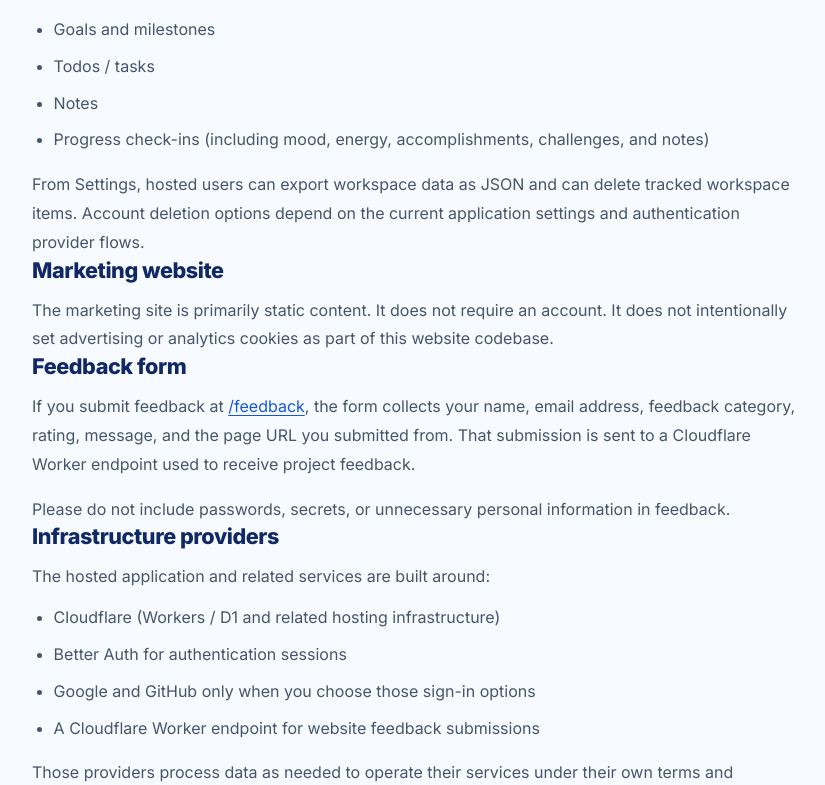
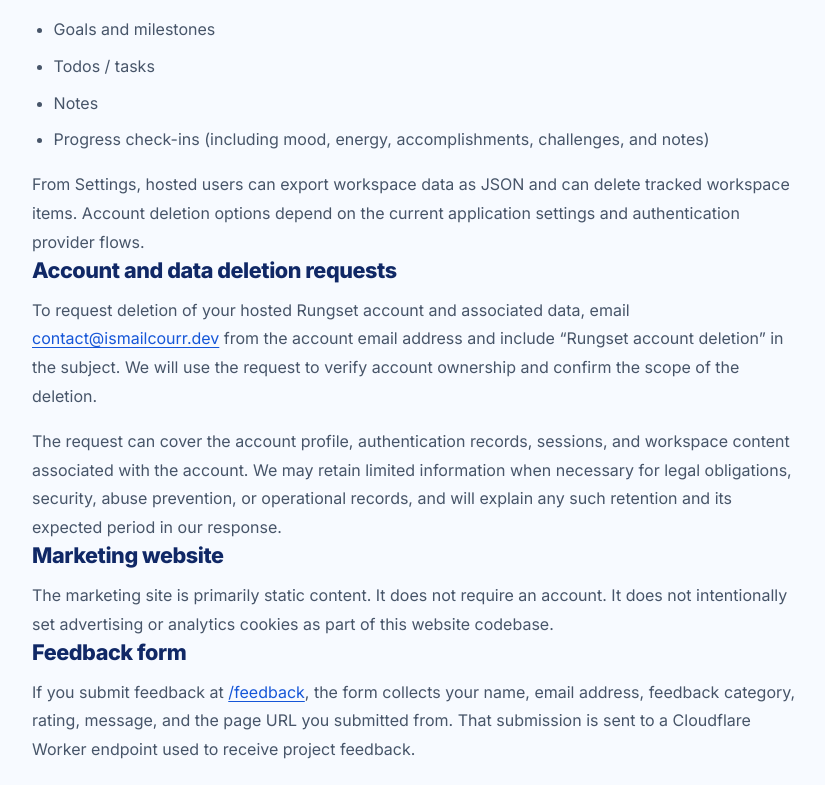
Before and after one commit to Ismailco/GoalGenius-website, a Next.js app: page /privacy in a window 1280 px wide. Shown: the part 943-1728 px from the top of the page, without its empty margins (224-1049 px from the left). Built offline with nearby package versions, Linux system fonts and the light colour scheme.

Commit message:
docs: add account deletion instructions

```diff
--- a/app/privacy/page.tsx
+++ b/app/privacy/page.tsx
@@ -28,7 +28,7 @@
 	},
 };
 
-const lastUpdated = 'September 4, 2026';
+const lastUpdated = 'September 29, 2026';
 
 export default function PrivacyPage() {
 	return (
@@ -100,6 +100,24 @@
 							From Settings, hosted users can export workspace data as JSON and can delete tracked
 							workspace items. Account deletion options depend on the current application settings and
 							authentication provider flows.
+						</p>
+					</section>
+
+					<section>
+						<h2>Account and data deletion requests</h2>
+						<p>
+							To request deletion of your hosted Rungset account and associated data, email{' '}
+							<a href={`mailto:${CONTACT_EMAIL}`} className="text-[#1556d8] hover:underline">
+								{CONTACT_EMAIL}
+							</a>{' '}
+							from the account email address and include “Rungset account deletion” in the subject. We will
+							use the request to verify account ownership and confirm the scope of the deletion.
+						</p>
+						<p className="mt-4">
+							The request can cover the account profile, authentication records, sessions, and workspace
+							content associated with the account. We may retain limited information when necessary for legal
+							obligations, security, abuse prevention, or operational records, and will explain any such
+							retention and its expected period in our response.
 						</p>
 					</section>
 
```
